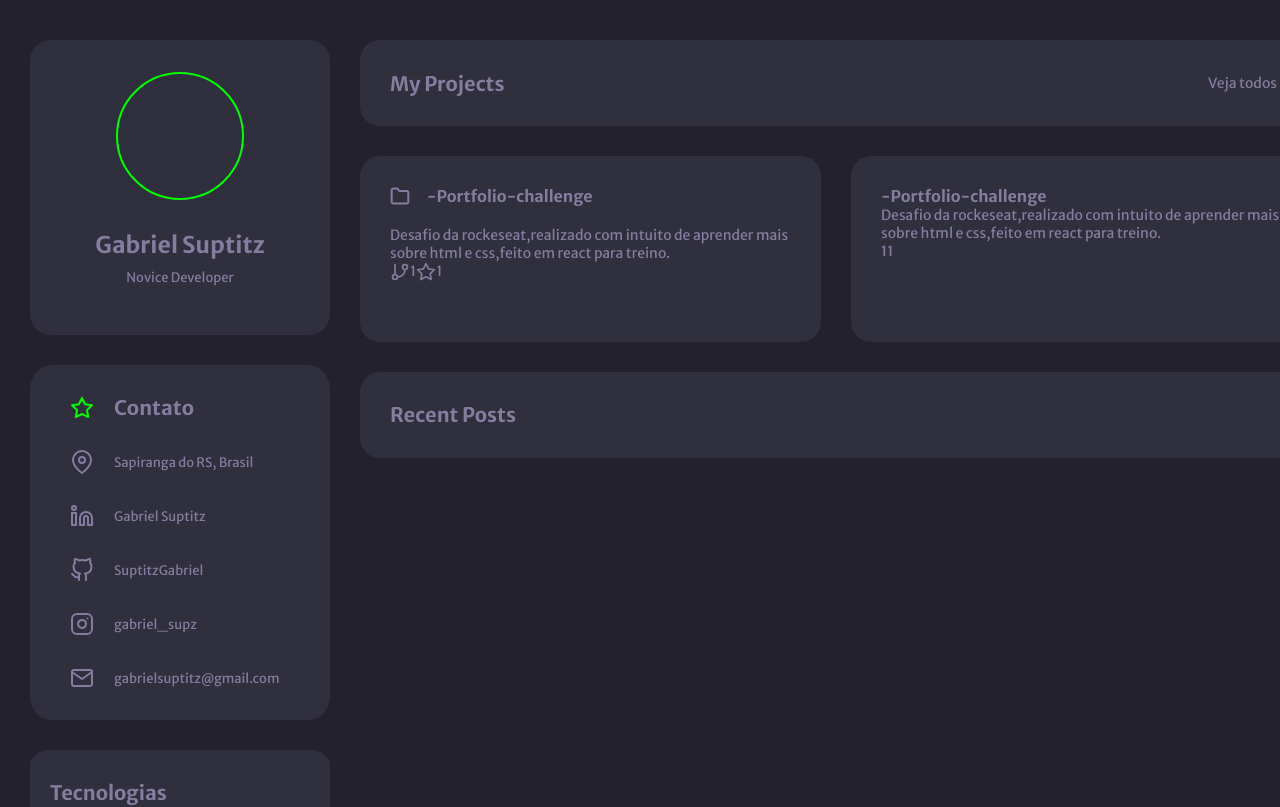
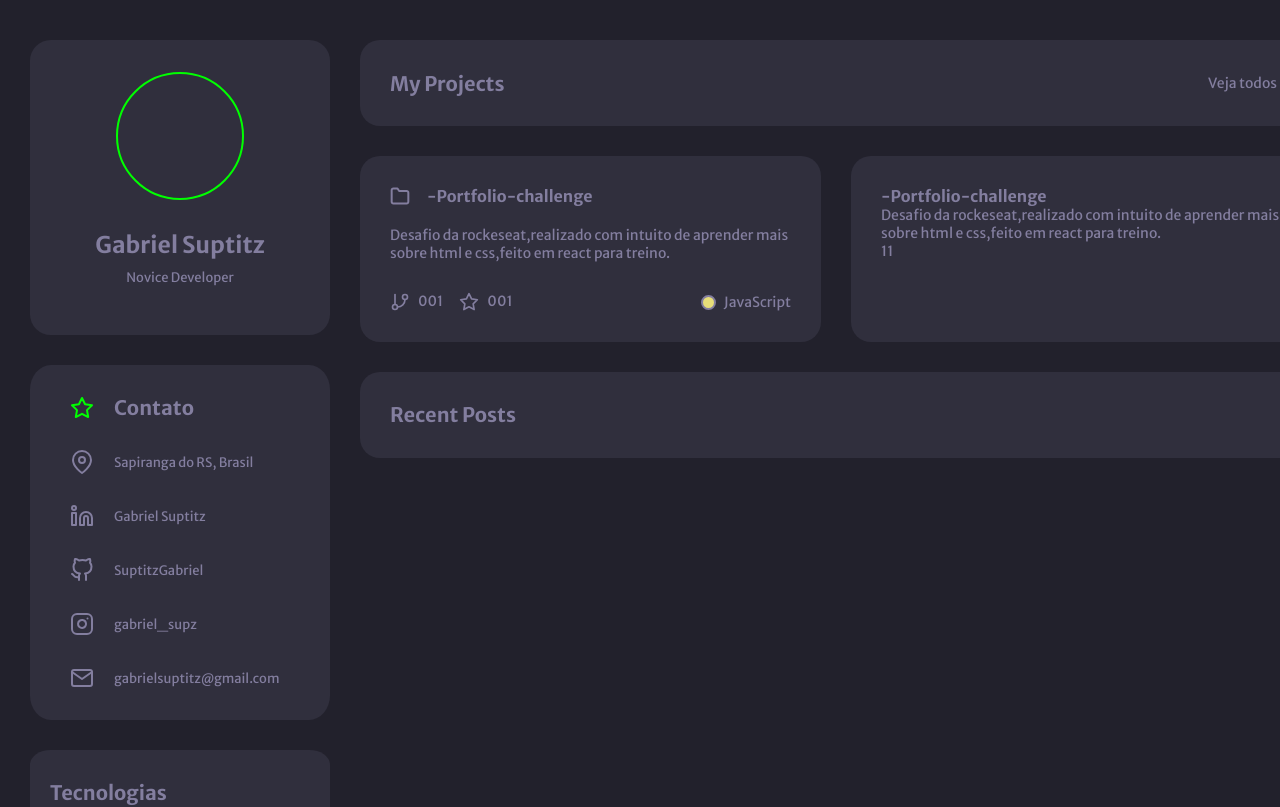
Before and after one commit to gabrielsupz/-Portfolio-challenge, a React (Vite) app: page / in a window 1280 px wide. Shown: the top 807 px of the page. Built offline with nearby package versions, Linux system fonts and the light colour scheme.

Commit message:
Project #1 fibished

```diff
--- a/src/main.jsx
+++ b/src/main.jsx
@@ -10,21 +10,28 @@ function Main() {
       <h3>My Projects</h3>
       <a href="https://github.com/SuptitzGabriel" target="blank">Veja todos</a>
     </div>
-
-      <div className='projects'>
+    <div className='projects'>
+      <div>
           <div className='project projectOne'>
           <div className='nameProject'>
              <img src="../public/assets/folder.svg" alt="Ícon Folder" /><h4>-Portfolio-challenge</h4></div>
              <p>Desafio da rockeseat,realizado com intuito de aprender mais sobre html e css,feito em react para treino.</p>
           <div>
             <div className='infoProject'>
-              <img src="../public/assets/git-branch.svg" alt="Ícon Git Branch" />
-              <p>1</p>
-              <img src="../public/assets/star-project.svg" alt="Ícon Star" />
-              <p>1</p>
-               </div>
-                   <p></p>
-                 </div>
+              <div className='infoGitHub'>
+                <img src="../public/assets/git-branch.svg" alt="Ícon Git Branch" />
+                <p>001</p>
+                <img src="../public/assets/star-project.svg" alt="Ícon Star" />
+                <p>001</p>
+              </div>
+
+              <div className='projectTec'>
+                <p className='elipse'></p>
+                <p>JavaScript</p>
+              </div>
+            </div>
+
+             </div>
               </div>
              <div className='project projectTwo'>
             <h4>-Portfolio-challenge</h4>
@@ -44,7 +51,7 @@ function Main() {
 
       </div>
      </div>
-
+    </div>
     <div className='recentPost'>
       <h3>Recent Posts</h3>
     </div>
--- a/src/styles/main.css
+++ b/src/styles/main.css
@@ -107,8 +107,34 @@ div.projects div.project p{
 font-size: 1.4rem;
 }
 
+ div.infoProject{
+  margin-top: 3rem;
+  margin-bottom: 3rem;
+  justify-content: space-between;
+  width: 46.1rem;
+}
 
+div.infoGitHub img{
+  margin-right: 0.8rem;
+}
+div.infoGitHub p{
+  margin-right: 1.6rem;
+}
 
+div.projectTec{
+  align-items: center;
+  gap: 0.8rem;
+
+}
+p.elipse{
+  width: 1.5rem;
+height: 1.5rem;
+
+border-radius: 100%;
+background: #E7DE79;
+border: 2px solid #837E9F;
+
+}
 
 div.recentPost{
   background-color: var(--bg-cards);
```
